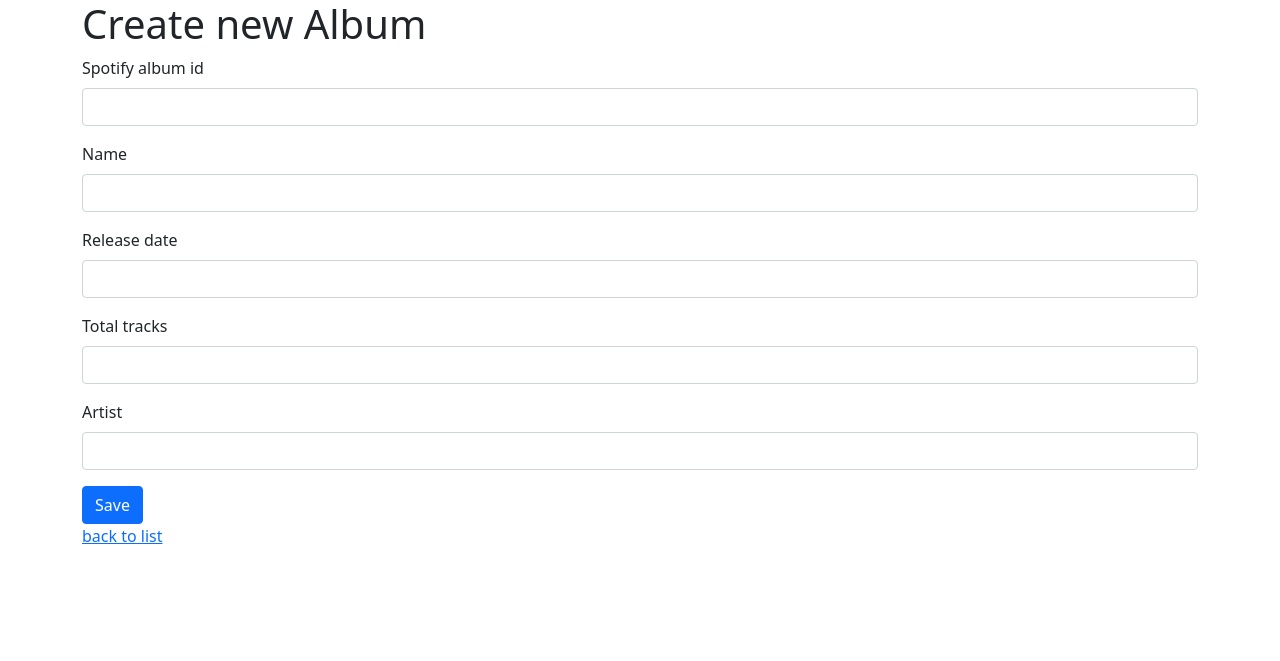
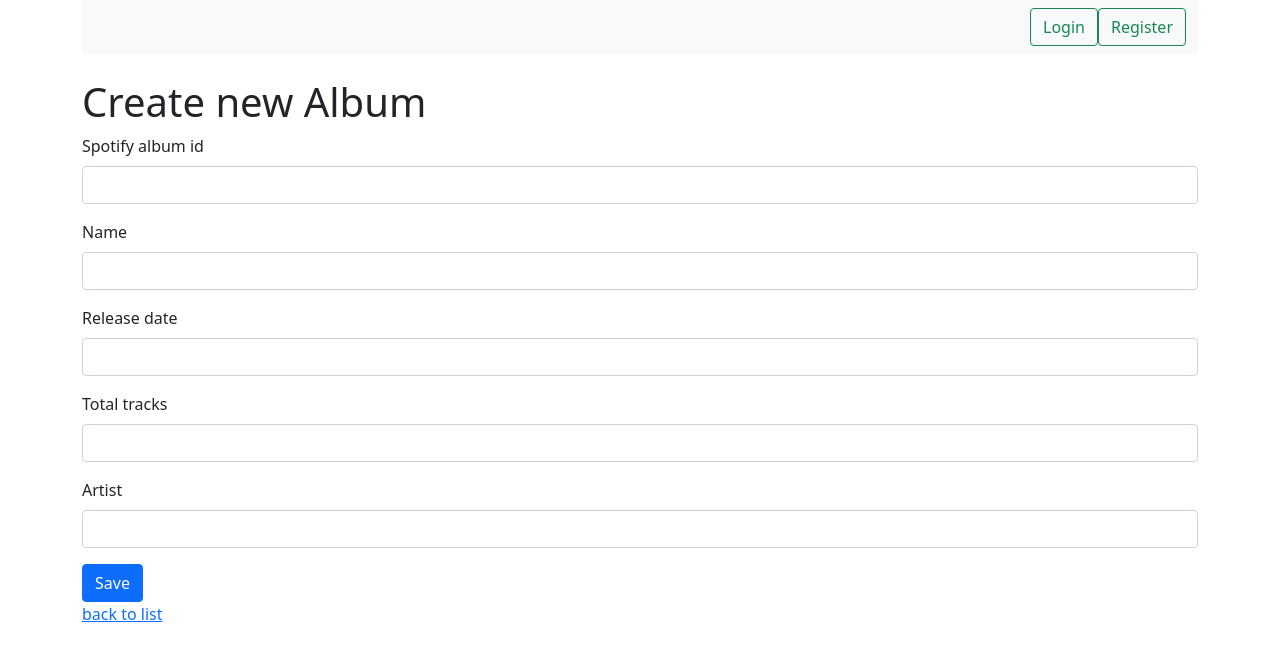
Before and after one commit to mrksfon/test, a Symfony app: template templates/admin_album/new.html.twig in a window 1280 px wide. Shown: the top 661 px of the page. Run offline with Twig, Linux system fonts and the light colour scheme; the template is opened without the code that fills it, so the values that code supplies are empty; form fields are guessed from the names that the template uses; some libraries are stand-ins or nearby versions.

Commit message:
Created navigation with protection defined in roles

```diff
--- a/src/Controller/LoginController.php
+++ b/src/Controller/LoginController.php
@@ -16,6 +16,10 @@ class LoginController extends AbstractController
      */
     public function index(ManagerRegistry $doctrine, AuthenticationUtils $authenticationUtils): Response
     {
+        $user = $this->getUser();
+        if ($user != null) {
+            return $this->redirect('/dashboard');
+        }
         $error = $authenticationUtils->getLastAuthenticationError();
 
         $lastUsername = $authenticationUtils->getLastUsername();
--- a/src/Controller/RegistrationController.php
+++ b/src/Controller/RegistrationController.php
@@ -21,7 +21,7 @@ class RegistrationController extends AbstractController
         // $this->access
         $user = $this->getUser();
         if ($user != null) {
-            return $this->redirect('/test');
+            return $this->redirect('/dashboard');
         }
         $user = new User();
         $form = $this->createForm(RegistrationFormType::class, $user);
--- a/src/Entity/User.php
+++ b/src/Entity/User.php
@@ -89,8 +89,6 @@ class User implements UserInterface, PasswordAuthenticatedUserInterface
     {
         $roles = $this->roles;
         // guarantee every user at least has ROLE_USER
-        $roles[] = 'ROLE_USER';
-
         return array_unique($roles);
     }
 
--- a/templates/base.html.twig
+++ b/templates/base.html.twig
@@ -22,6 +22,7 @@
         {% endblock %}
     </head>
     <body>
+    {{ include('headers.html.twig') }}
     <div class="container">
         {% block body %}{% endblock %}
     </div>
--- /dev/null
+++ b/templates/headers.html.twig
@@ -0,0 +1,53 @@
+<div class="container">
+    <nav class="navbar navbar-expand-lg bg-light mb-4">
+        <div class="container-fluid">
+            <button class="navbar-toggler" type="button" data-bs-toggle="collapse" data-bs-target="#navbarSupportedContent" aria-controls="navbarSupportedContent" aria-expanded="false" aria-label="Toggle navigation">
+            <span class="navbar-toggler-icon"></span>
+            </button>
+            <div class="collapse navbar-collapse" id="navbarSupportedContent">
+            <ul class="navbar-nav me-auto mb-2 mb-lg-0">
+                {% if is_granted('ROLE_ADMIN') %}
+                    <li class="nav-item">
+                        <a class="nav-link active" aria-current="page" href="{{ path('app_dashboard') }}">Dashboard</a>
+                    </li>
+                    <li class="nav-item">
+                        <a class="nav-link active" aria-current="page" href="{{ path('app_admin_user_index') }}">Users</a>
+                    </li>
+                    <li class="nav-item">
+                        <a class="nav-link active" aria-current="page" href="{{ path('app_admin_artist_index') }}">Artists</a>
+                    </li>
+                    <li class="nav-item">
+                        <a class="nav-link active" aria-current="page" href="{{ path('app_admin_album_index') }}">Albums</a>
+                    </li>
+                {% endif %}
+                {% if is_granted('ROLE_USER') %}
+                    {# <li class="nav-item">
+                        <a class="nav-link active" aria-current="page" href="{{ path('app_admin_user_index') }}">Users</a>
+                    </li>
+                    <li class="nav-item">
+                        <a class="nav-link active" aria-current="page" href="{{ path('app_admin_user_index') }}">Users</a>
+                    </li>
+                    <li class="nav-item">
+                        <a class="nav-link active" aria-current="page" href="{{ path('app_admin_artist_index') }}">Artists</a>
+                    </li>
+                    <li class="nav-item">
+                        <a class="nav-link active" aria-current="page" href="{{ path('app_admin_album_index') }}">Albums</a>
+                    </li> #}
+                {% endif %}
+            </ul>
+            {% if app.user %}
+                <div class="d-flex" role="search">
+                    <a class="btn btn-outline-danger" href="{{ path('app_logout') }}" type="submit">Logout</a>
+                </div>
+            {% else %}
+                <div class="d-flex" role="search" >
+                    <a class="btn btn-outline-success" href="{{ path('app_login') }}" type="submit">Login</a>
+                </div>
+                <div class="d-flex" role="search" class="mt-2">
+                    <a class="btn btn-outline-success" href="{{ path('app_register') }}" type="submit">Register</a>
+                </div>
+            {% endif %}
+            </div>
+        </div>
+    </nav>
+</div>
```
Also changed, not shown: src/Controller/DashboardController.php (added, +18 -0 lines), templates/dashboard/index.html.twig (added, +14 -0 lines), 1 other file.
